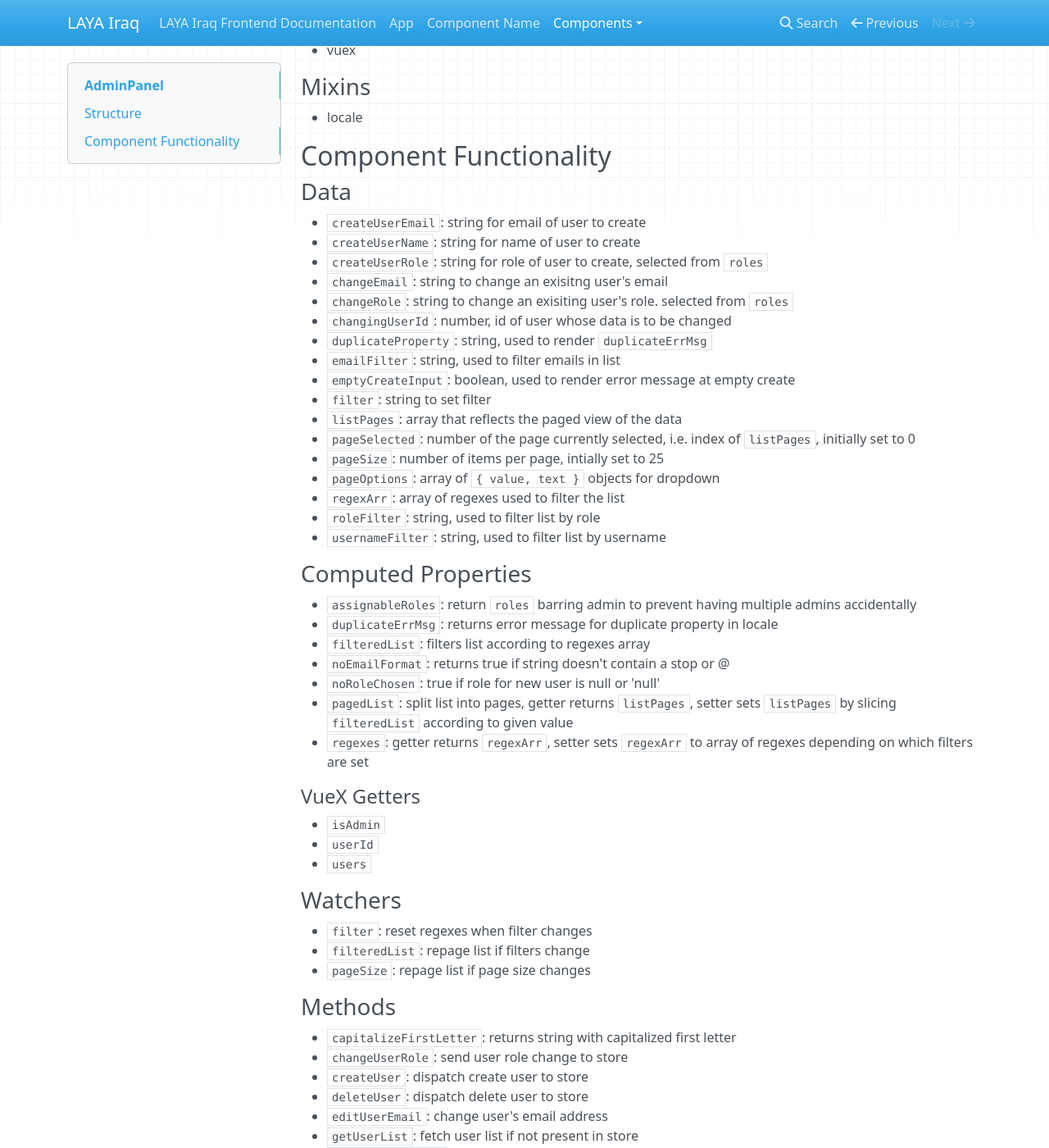
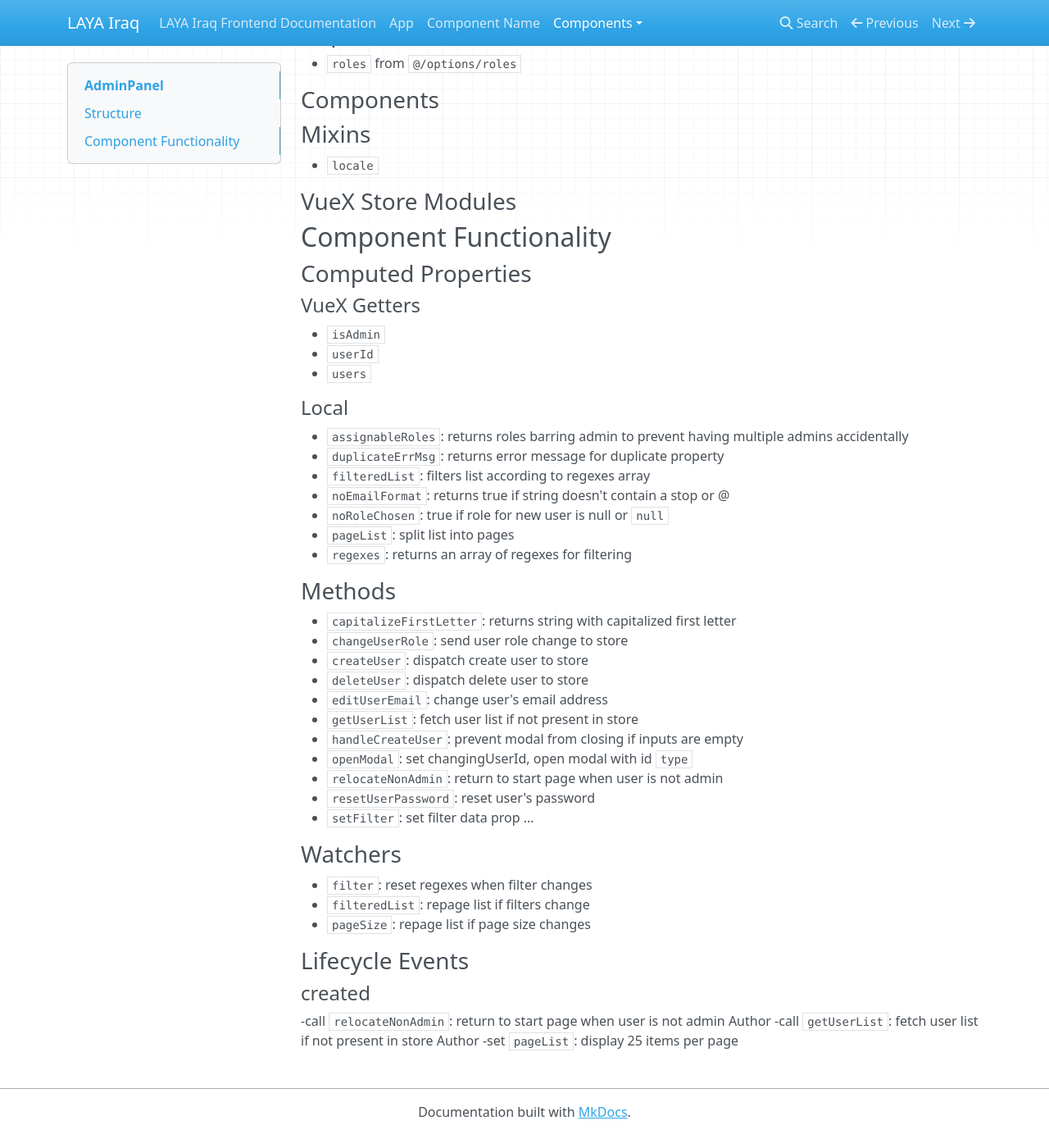
Before and after one commit to LAYAIraq/frontend-docs, an MkDocs documentation site: the page built from docs/components/user-views/admin-panel.md, in a window 1280 px wide and 1400 px high, scrolled down 197 px. Shown: the whole window at 82% size. Built offline with MkDocs 1.6.1, drawn with Linux system fonts in a browser that asks for light colours; nearby versions of some CDN libraries; some of the changed text lies outside the part shown.

Commit message:
EditPanel und AdminPanel

```diff
--- a/docs/components/user-views/admin-panel.md
+++ b/docs/components/user-views/admin-panel.md
@@ -1,55 +1,38 @@
 AdminPanel
 ===============
+
+This component manages users, assigns roles, changes email addresses, fires pw and changes request .
 
 ## Structure
 
 ### Dependencies
+
 - `roles` from `@/options/roles`
-- vuex
+
+### Components
 
 ### Mixins
-- locale
+- `locale`
+
+### VueX Store Modules
 
 Component Functionality
 ---------
-### Data
-- `createUserEmail`: string for email of user to create
-- `createUserName`: string for name of user to create
-- `createUserRole`: string for role of user to create, selected from `roles`
-- `changeEmail`: string to change an exisitng user's email
-- `changeRole`: string to change an exisiting user's role. selected from `roles`
-- `changingUserId`: number, id of user whose data is to be changed
-- `duplicateProperty`: string, used to render `duplicateErrMsg`
-- `emailFilter`: string, used to filter emails in list
-- `emptyCreateInput`: boolean, used to render error message at empty create
-- `filter`: string to set filter
-- `listPages`: array that reflects the paged view of the data
-- `pageSelected`: number of the page currently selected, i.e. index of `listPages`, initially set to 0
-- `pageSize`: number of items per page, intially set to 25
-- `pageOptions`: array of `{ value, text }` objects for dropdown
-- `regexArr`: array of regexes used to filter the list
-- `roleFilter`: string, used to filter list by role
-- `usernameFilter`: string, used to filter list by username
-
 
 ### Computed Properties
-- `assignableRoles`: return `roles` barring admin to prevent having multiple admins accidentally
-- `duplicateErrMsg`: returns error message for duplicate property in locale
-- `filteredList`: filters list according to regexes array
-- `noEmailFormat`: returns true if string doesn't contain a stop or @
-- `noRoleChosen`: true if role for new user is null or 'null'
-- `pagedList`: split list into pages, getter returns `listPages`, setter sets `listPages` by slicing `filteredList` according to given value
-- `regexes`: getter returns `regexArr`, setter sets `regexArr` to array of regexes depending on which filters are set
-
 #### VueX Getters
 - `isAdmin`
 - `userId`
 - `users`
 
-### Watchers
-- `filter`: reset regexes when filter changes
-- `filteredList`: repage list if filters change
-- `pageSize`: repage list if page size changes
+#### Local
+- `assignableRoles`: returns roles barring admin to prevent having multiple admins accidentally
+- `duplicateErrMsg`: returns error message for duplicate property
+- `filteredList`: filters list according to regexes array
+- `noEmailFormat`: returns true if string doesn't contain a stop or @
+- `noRoleChosen`: true if role for new user is null or `null`
+- `pageList`: split list into pages
+- `regexes`: returns an array of regexes for filtering
 
 ### Methods
 - `capitalizeFirstLetter`: returns string with capitalized first letter
@@ -58,16 +41,21 @@ Component Functionality
 - `deleteUser`: dispatch delete user to store
 - `editUserEmail`: change user's email address
 - `getUserList`: fetch user list if not present in store
-- `handleCreateUser`: prevent modal from closing if inputs are empty, email has wrong format, fire `createUser` when not
-- `openModal`: set `changingUserId`, open modal with id `type`
+- `handleCreateUser`: prevent modal from closing if inputs are empty
+- `openModal`: set changingUserId, open modal with id `type`
 - `relocateNonAdmin`: return to start page when user is not admin
 - `resetUserPassword`: reset user's password
 - `setFilter`: set filter data prop
+  ...
 
+### Watchers
+- `filter`: reset regexes when filter changes
+- `filteredList`: repage list if filters change
+- `pageSize`: repage list if page size changes
 
 ### Lifecycle Events
 
-### created
-- call `relocateNonAdmin` to relocate non-admin users
-- call `getUserList` to retrieve a list of users
-- set `pagedList` to 25 users per page
+#### created
+-call `relocateNonAdmin`: return to start page when user is not admin Author
+-call `getUserList`: fetch user list if not present in store Author
+-set `pageList`: display 25 items per page
```
Also changed, not shown: docs/components/user-views/editor-panel.md (added, +54 -0 lines).
